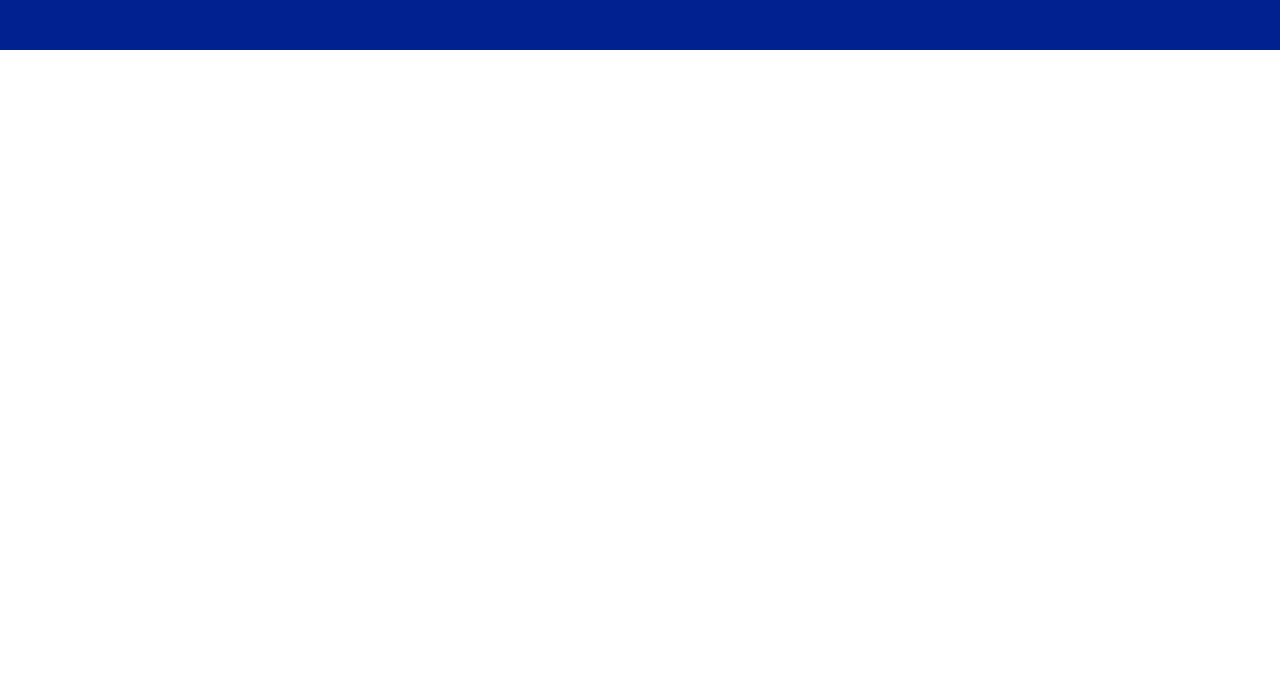
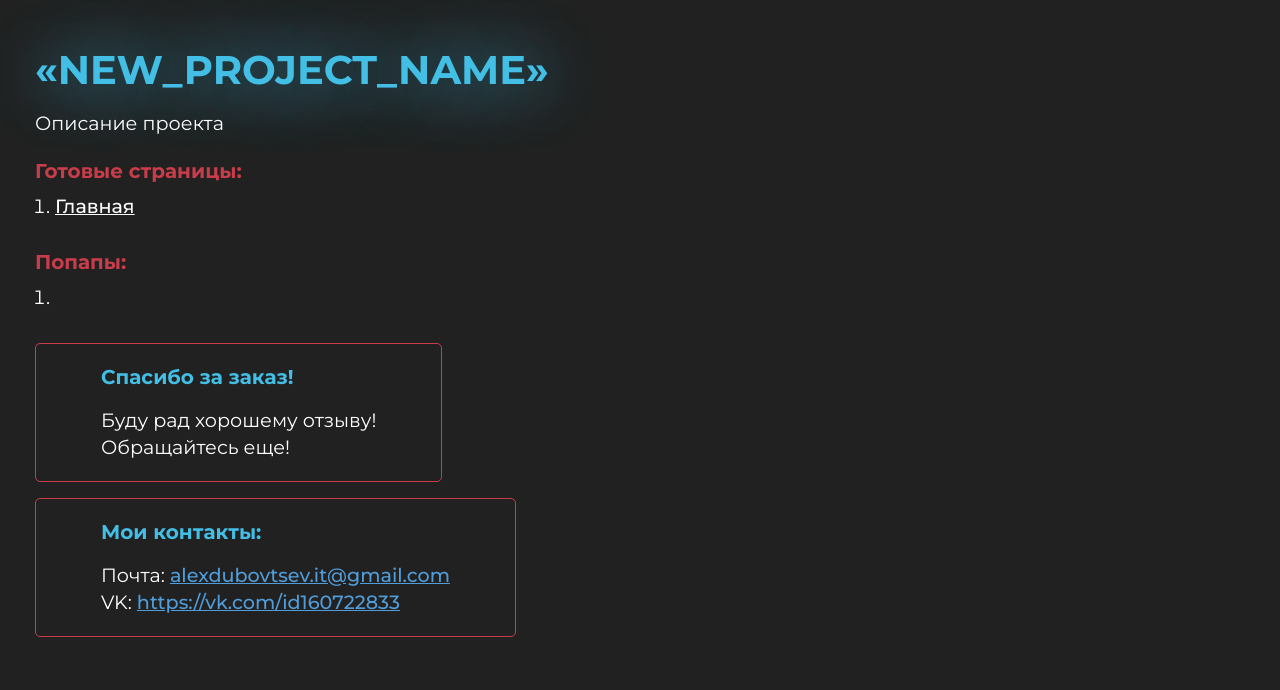
Before and after one commit to alexdubovtsev/gulp-2022, a website: page src/index.html in a window 1280 px wide. Drawn offline with nearby package versions, Linux system fonts and the light colour scheme; files that its build step writes are made by us from their sources.

Commit message:
Fix index.html

```diff
--- a/src/index.html
+++ b/src/index.html
@@ -1,14 +1,159 @@
 <!DOCTYPE html>
-<html lang="en">
-  @@include('html/head.html', { "title": "Home" })
-  <body>
-    <div class="wrapper">
-        @@include('html/header.html', {})
-        <main class="page">
+<html>
+	<head>
+		<meta charset="UTF-8">
+		<meta name="viewport" content="width=device-width, initial-scale=1.0">
+		<title>Верстка «NEW_PROJECT_NAME»</title>
+	</head>
+	<body>
+		<div class="rootpage">
+			<h1>«NEW_PROJECT_NAME»</h1>
+			<div class="rootpage__info">
+				Описание проекта
+			</div>
+			<h2>Готовые страницы:</h2>
+			<ol class="rootpage__list">
+				<li><a target="_blank" href="home.html">Главная</a></li>
+			</ol>
+			<h2>Попапы:</h2>
+			<ol class="rootpage__list">
+				<li><a target="_blank" href="home.html#"></a></li>
+			</ol>
+			<div class="rootpage__thx">
+				<h2>Спасибо за заказ!</h2>
+				<p>Буду рад хорошему отзыву!</p>
+				<p>Обращайтесь еще!</p>
+			</div>
+			<div class="rootpage__contacts">
+				<h2>Мои контакты:</h2>
+				<p>Почта: <a href="mailto:alexdubovtsev.it@gmail.com">alexdubovtsev.it@gmail.com</a></p>
+				<p>VK: <a target="_blank" href="https://vk.com/id160722833">https://vk.com/id160722833</a></p>
+			</div>
+		</div>
+	</body>
+	<style>
+		@charset "UTF-8";
+		@import url("https://fonts.googleapis.com/css?family=Montserrat:regular,500,700&display=swap");
+		* ,*::before, *::after {
+			padding: 0px;
+			margin: 0px;
+			border: 0px;
+			box-sizing: border-box;
+		}
+		html, body {
+			height: 100%;
+			margin: 0;
+			padding: 0;
+			min-width: 320px;
+			width: 100%;
+			color: #fff;
+			background-color: #212121;
+			/* <!--background-color: #161b40;--> */
+		}
+		body {
+			font-family: Montserrat;
+			font-size: 100%;
+			line-height: 1;
+			font-size: 1.2rem;
+		}
+		a {
+			text-decoration: underline;
+			color: #fff;
+			font-weight: 500;
+		}
+		a:visited {
+			text-decoration: underline;
+			color: #fff;
+		}
+			a:hover {
+			text-decoration: none;
+		}
+		ul li {
+			list-style: none;
+		}
+		img {
+			vertical-align: top;
+		}
+		.wrapper {
+			width: 100%;
+			min-height: 100%;
+			overflow: hidden;
+		}
+		.rootpage{
+			padding: 50px 35px;
+			display: flex;
+			flex-direction: column;
+			align-items: flex-start;
+		}
+		@media (max-width: 767px) {
+			.rootpage{
+				padding:30px 15px;
+			}
+		}
+		h1 {
+			color: #43bee5;
+			text-shadow: 2px 2px 66px #43bee5;
+			font-size: 2.5rem;
+			margin: 0px 0px 1.25rem 0px;
+		}
+		@media (max-width: 767px) {
+			h1 {
+				font-size: 1.85rem;
+				margin: 0px 0px 1.25rem 0px;
+			}
+		}
+		h2 {
+			color: #c93d4b;
+			text-shadow: 0px 0px 5px rgba(#c93d4b, 0.5), 2px 2px 36px #c93d4b;
+			font-size: 1.25rem;
+			margin: 0px 0px 1rem 0px;
+		}
+		@media (max-width: 767px) {
+			 h2 {
+				font-size: 1.125rem;
+				margin: 0px 0px 1rem 0px;
+			}
+		}
+		.rootpage__info{
+			line-height: 140%;
+			margin: 0px 0px 1.5rem 0px;
+		}
 
-        </main>
-        @@include('html/footer.html', {})
-    </div>
-    <script src="js/app.min.js"></script>
-  </body>
+		.rootpage__list{
+			margin: 0px 0px 2.25rem 1.25rem;
+		}
+		.rootpage__list li:not(:last-child){
+			margin: 0px 0px 15px 0px;
+		}
+		.rootpage__contacts,
+		.rootpage__thx{
+			border-radius: 5px;
+			padding: 20px 65px;
+			line-height: 140%;
+		}
+		@media (max-width: 767px){
+		.rootpage__contacts,
+		.rootpage__thx{
+			border-radius:40px;
+			padding: 20px;
+			}
+		}
+		.rootpage__contacts{
+			border: 1px solid #c93d4b;
+
+		}
+		.rootpage__contacts a{
+			color: #519dd9;
+		}
+		.rootpage__contacts h2 {
+			color: #43bee5;
+		}
+		.rootpage__thx{
+			border: 1px solid #c93d4b;
+			margin: 0px 0px 1rem 0px;
+		}
+		.rootpage__thx h2 {
+			color: #43bee5;
+		}
+	</style>
 </html>
```
Also changed, not shown: src/html/_footer.html (renamed from src/html/footer.html), src/html/_head.html (renamed from src/html/head.html), src/html/_header.html (renamed from src/html/header.html), src/html/_js.html (renamed from src/html/js.html), src/html/_pagging.html (renamed from src/html/pagging.html), src/html/_popup.html (renamed from src/html/popup.html).
